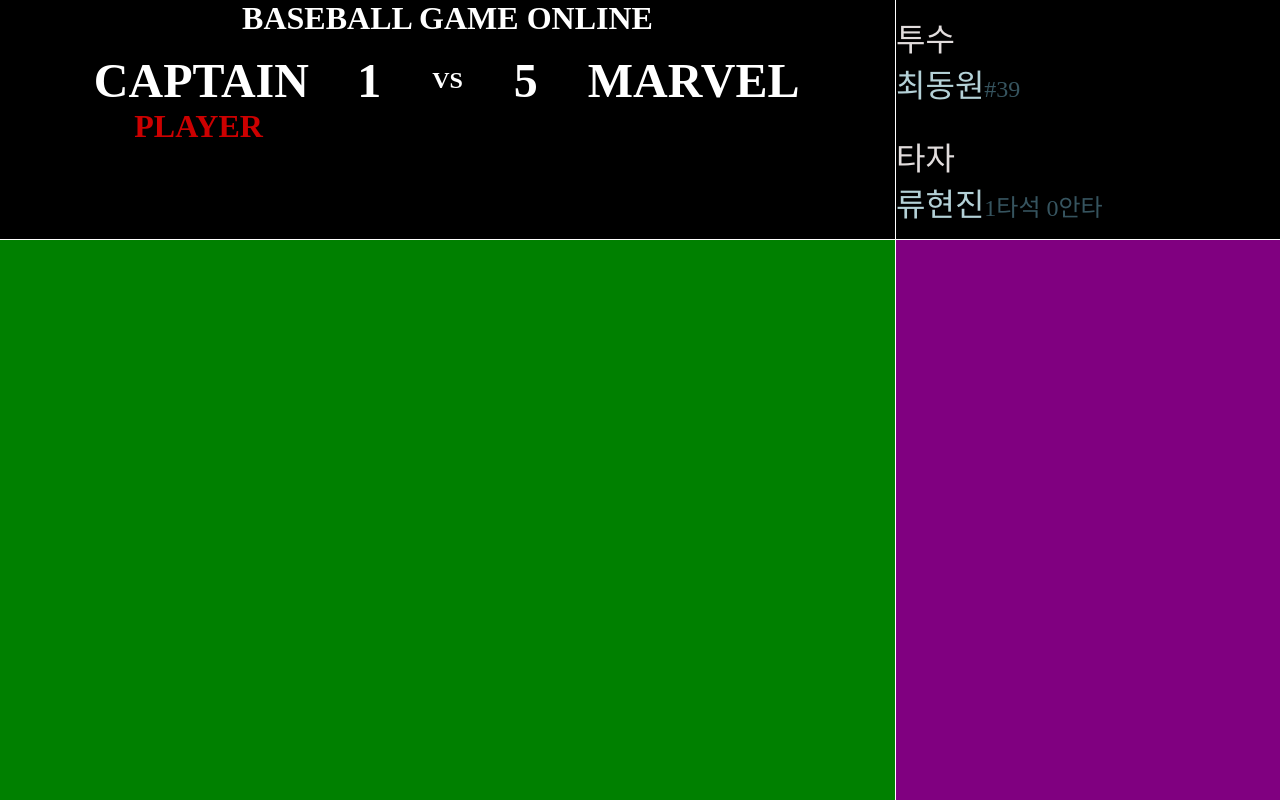
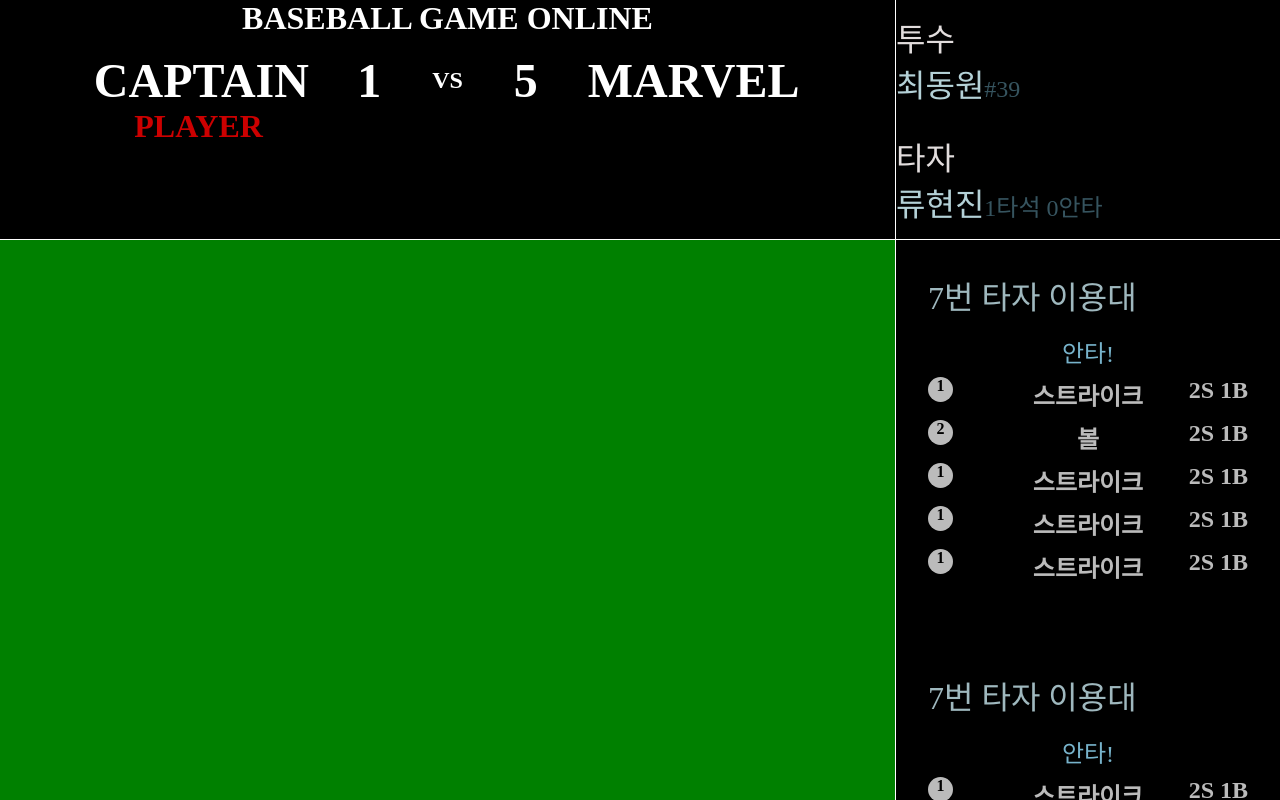
Before and after one commit to codesquad-member-2020/baseball-09, a React app in the folder FE/: page /game in a window 1280 px wide. Built offline with nearby package versions, Linux system fonts and the light colour scheme.

Commit message:
[#25] feat: 게임 흐름 현황판 작성
why: 게임이 진행되는 방향을 알 수 있는 현황판을 작성했다.

```diff
--- a/FE/src/components/GamePage/GamePage.tsx
+++ b/FE/src/components/GamePage/GamePage.tsx
@@ -2,6 +2,7 @@
 import styled from "styled-components";
 import ScoreBoard from "@/components/GamePage/ScoreBoard/ScoreBoard";
 import CurrentTurn from "@/components/GamePage/CurrentTurn/CurrentTurn";
+import PlayerInfo from "@/components/GamePage/PlayerInfo/PlayerInfo";
 
 const Wrapper = styled.div`
   background-color: #000000;
@@ -43,7 +44,7 @@
   width: 70vw;
 `;
 
-const PlayerInfo = styled.div`
+const PlayerInfoWrapper = styled.div`
   background-color: purple;
   height: 100%;
   width: 30vw;
@@ -62,7 +63,9 @@
       </HeaderSection>
       <PlayStatusSection>
         <GameStatus></GameStatus>
-        <PlayerInfo></PlayerInfo>
+        <PlayerInfoWrapper>
+          <PlayerInfo />
+        </PlayerInfoWrapper>
       </PlayStatusSection>
     </Wrapper>
   );
--- /dev/null
+++ b/FE/src/components/GamePage/PlayerInfo/Info/Info.tsx
@@ -0,0 +1,108 @@
+import React from "react";
+import styled from "styled-components";
+
+const Wrapper = styled.div`
+  display: flex;
+  flex-direction: column;
+  margin-bottom: 1rem;
+  padding: 2rem;
+`;
+
+const PlayerName = styled.span`
+  color: #9fb8be;
+  font-size: 2rem;
+  margin-bottom: 1rem;
+`;
+
+const InfoWrapper = styled.div`
+  display: flex;
+  margin-bottom: 0.5rem;
+  width: 100%;
+`;
+
+const NumberCount = styled.div`
+  background-color: #bbbbbb;
+  border-radius: 50%;
+  display: inline-block;
+  font-weight: 900;
+  height: 25px;
+  text-align: center;
+  width: 25px;
+`;
+
+const NumberWrapper = styled.div`
+  display: inline-block;
+  width: 30%;
+`;
+
+const Judge = styled.span`
+  color: #bbbbbb;
+  font-size: 1.5rem;
+  font-weight: 900;
+  text-align: center;
+  width: 40%;
+`;
+
+const Result = styled.span`
+  color: #bbbbbb;
+  font-size: 1.5rem;
+  font-weight: 900;
+  text-align: right;
+  width: 30%;
+`;
+
+const LastResult = styled.span`
+  color: #77b3cb;
+  font-size: 1.5rem;
+  text-align: center;
+  width: 40%;
+`;
+
+const Info = () => {
+  return (
+    <Wrapper>
+      <PlayerName>7번 타자 이용대</PlayerName>
+      <InfoWrapper>
+        <NumberWrapper></NumberWrapper>
+        <LastResult>안타!</LastResult>
+      </InfoWrapper>
+      <InfoWrapper>
+        <NumberWrapper>
+          <NumberCount>1</NumberCount>
+        </NumberWrapper>
+        <Judge>스트라이크</Judge>
+        <Result>2S 1B</Result>
+      </InfoWrapper>
+      <InfoWrapper>
+        <NumberWrapper>
+          <NumberCount>2</NumberCount>
+        </NumberWrapper>
+        <Judge>볼</Judge>
+        <Result>2S 1B</Result>
+      </InfoWrapper>
+      <InfoWrapper>
+        <NumberWrapper>
+          <NumberCount>1</NumberCount>
+        </NumberWrapper>
+        <Judge>스트라이크</Judge>
+        <Result>2S 1B</Result>
+      </InfoWrapper>
+      <InfoWrapper>
+        <NumberWrapper>
+          <NumberCount>1</NumberCount>
+        </NumberWrapper>
+        <Judge>스트라이크</Judge>
+        <Result>2S 1B</Result>
+      </InfoWrapper>
+      <InfoWrapper>
+        <NumberWrapper>
+          <NumberCount>1</NumberCount>
+        </NumberWrapper>
+        <Judge>스트라이크</Judge>
+        <Result>2S 1B</Result>
+      </InfoWrapper>
+    </Wrapper>
+  );
+};
+
+export default Info;
--- /dev/null
+++ b/FE/src/components/GamePage/PlayerInfo/PlayerInfo.tsx
@@ -0,0 +1,23 @@
+import React from "react";
+import styled from "styled-components";
+import Info from "./Info/Info";
+
+const Wrapper = styled.div`
+  background-color: #000000;
+  height: 100%;
+  overflow-y: scroll;
+  &::-webkit-scrollbar {
+    display: none;
+  }
+`;
+const PlayerInfo = () => {
+  return (
+    <Wrapper>
+      <Info />
+      <Info />
+      <Info />
+    </Wrapper>
+  );
+};
+
+export default PlayerInfo;
```
